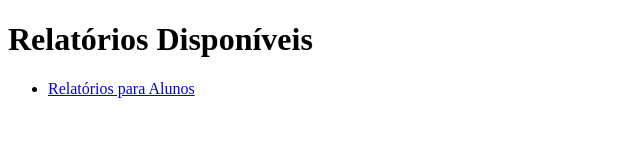
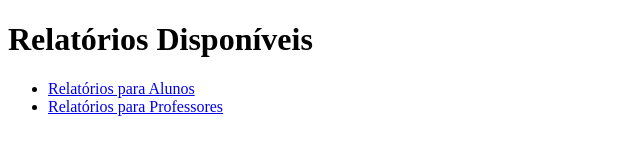
Before and after one commit to Marcelo-Heitor-de-Almeida-Lira/Relatorios_TRI, a plain HTML site: page index.html in a window 1280 px wide. Shown: the whole page, without its empty margins (0-640 px from the left). Drawn offline with Linux system fonts and the light colour scheme.

Commit message:
Refactor HTML structure to use main tag

```diff
--- a/index.html
+++ b/index.html
@@ -3,11 +3,15 @@
 <head>
   <meta charset="utf-8">
   <title>Relatórios da Teoria da Resposta ao Item</title>
+  <link rel="stylesheet" href="style.css">
 </head>
 <body>
-  <h1>Relatórios Disponíveis</h1>
-  <ul>
-    <li><a href="relatorios_alunos.html">Relatórios para Alunos</a></li>
-  </ul>
+  <main>
+    <h1>Relatórios Disponíveis</h1>
+    <ul>
+      <li><a href="relatorios_alunos.html">Relatórios para Alunos</a></li>
+      <li><a href="relatorios_professores.html">Relatórios para Professores</a></li>
+    </ul>
+  </main>
 </body>
 </html>
```
